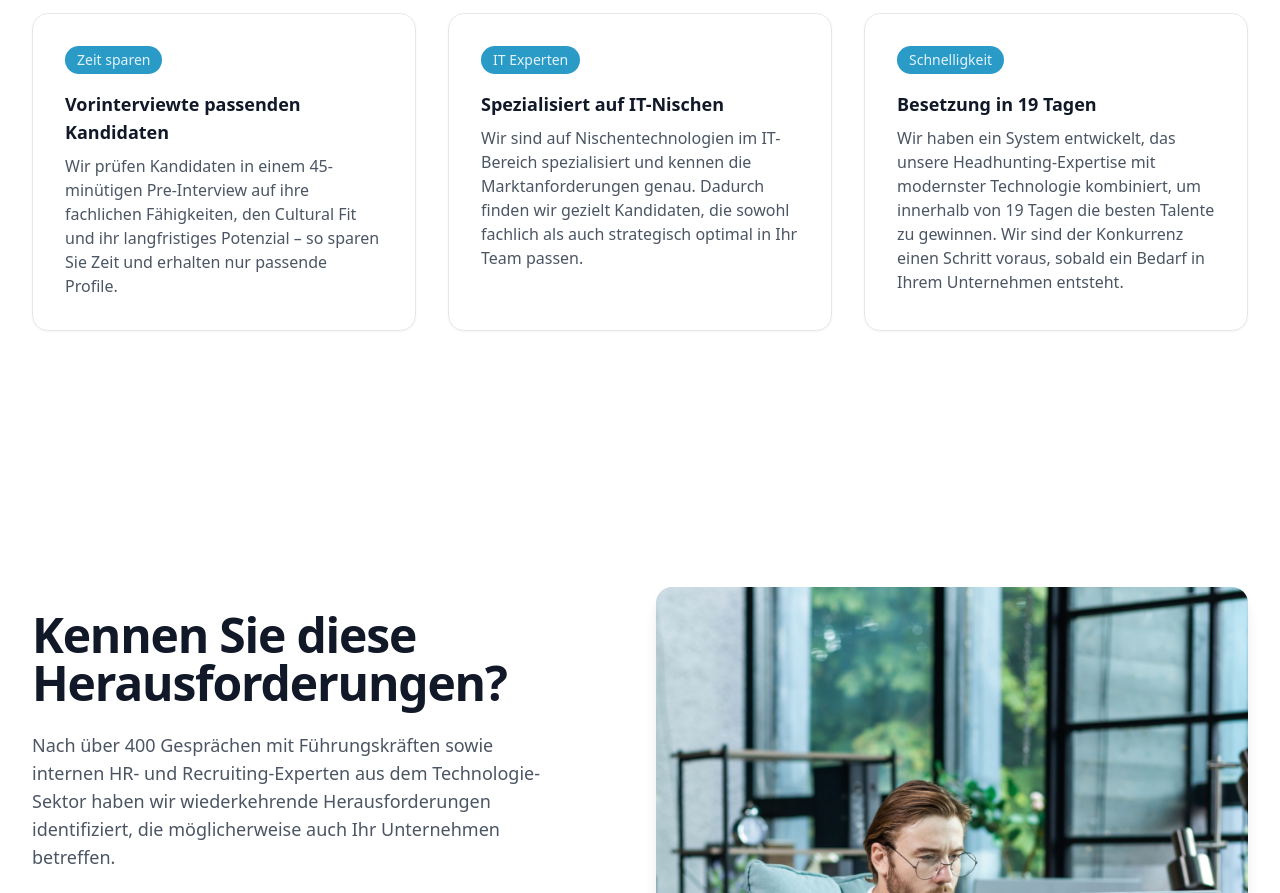
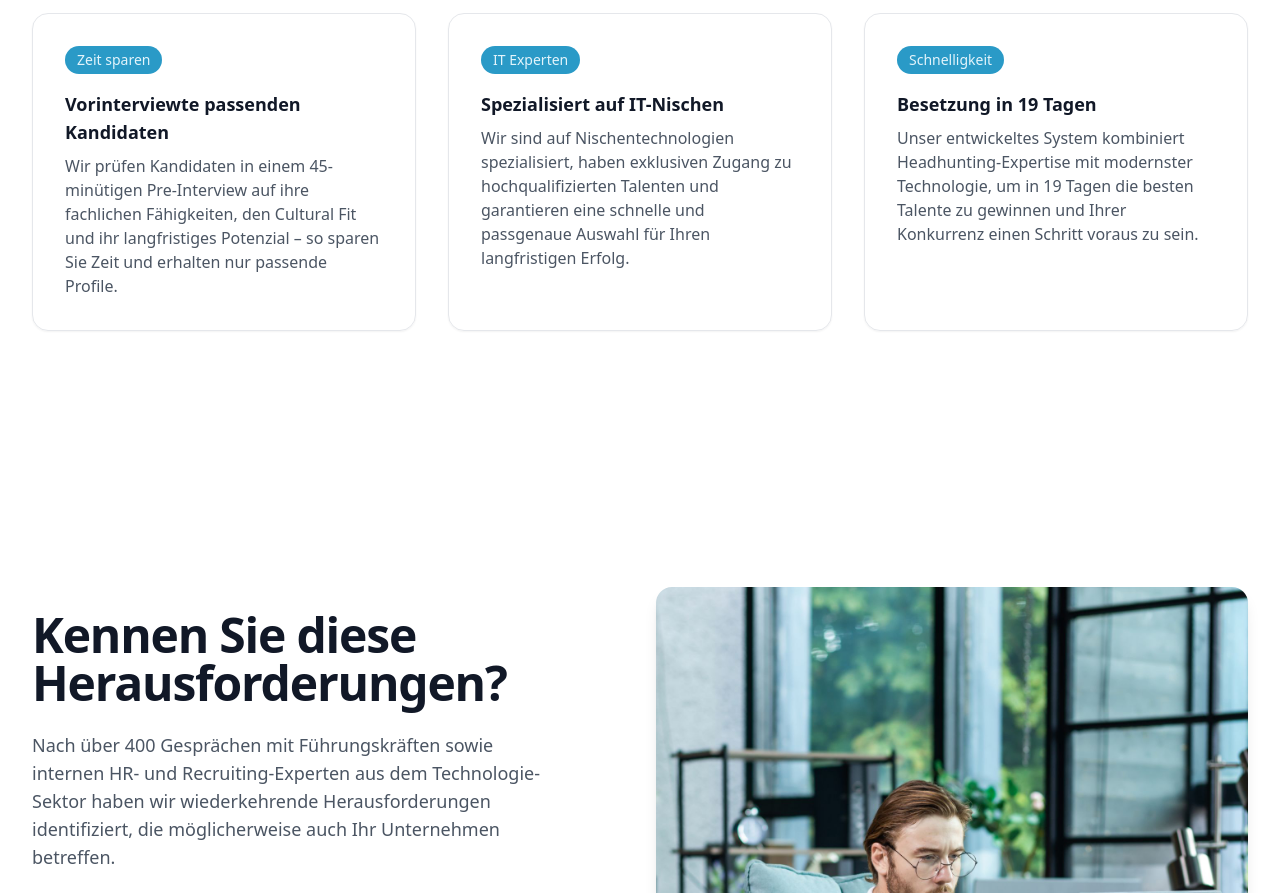
Before and after one commit to MohamedismailTL/talentlinx-website, an Astro site: page / in a window 1280 px wide. Shown: the part 1560-2453 px from the top of the page. Built offline with nearby package versions, Linux system fonts and the light colour scheme; Astro itself is replaced by a stand-in of ours.

Commit message:
Update Features “features”

```diff
--- a/content/features.md
+++ b/content/features.md
@@ -24,13 +24,12 @@ boxes:
       so sparen Sie Zeit und erhalten nur passende Profile.
   - chip: IT Experten
     title: Spezialisiert auf IT-Nischen
-    text: Wir sind auf Nischentechnologien im IT-Bereich spezialisiert und kennen
-      die Marktanforderungen genau. Dadurch finden wir gezielt Kandidaten, die
-      sowohl fachlich als auch strategisch optimal in Ihr Team passen.
+    text: Wir sind auf Nischentechnologien spezialisiert, haben exklusiven Zugang zu
+      hochqualifizierten Talenten und garantieren eine schnelle und passgenaue
+      Auswahl für Ihren langfristigen Erfolg.
   - chip: Schnelligkeit
     title: Besetzung in 19 Tagen
-    text: Wir haben ein System entwickelt, das unsere Headhunting-Expertise mit
-      modernster Technologie kombiniert, um innerhalb von 19 Tagen die besten
-      Talente zu gewinnen. Wir sind der Konkurrenz einen Schritt voraus, sobald
-      ein Bedarf in Ihrem Unternehmen entsteht.
+    text: Unser entwickeltes System kombiniert Headhunting-Expertise mit modernster
+      Technologie, um in 19 Tagen die besten Talente zu gewinnen und Ihrer
+      Konkurrenz einen Schritt voraus zu sein.
 ---
```
